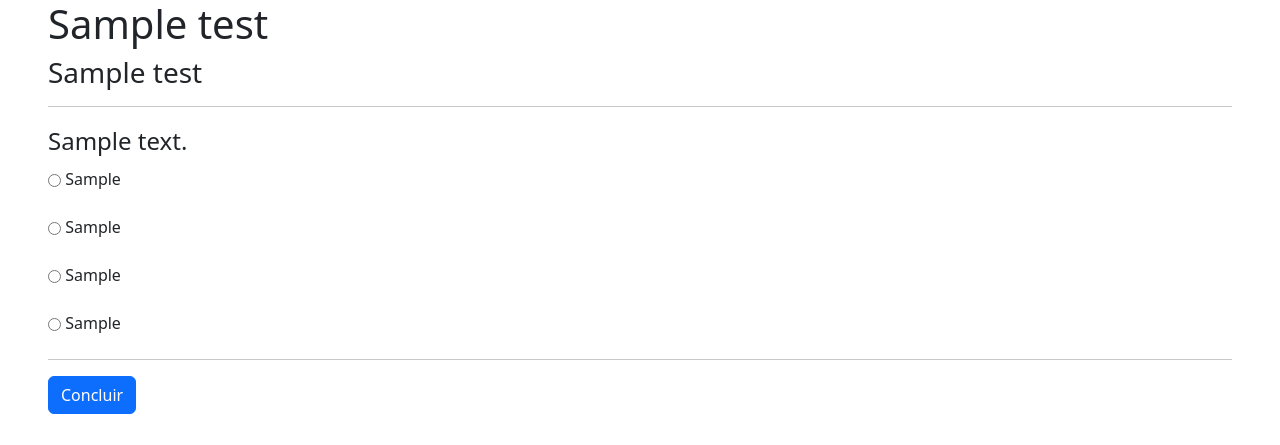
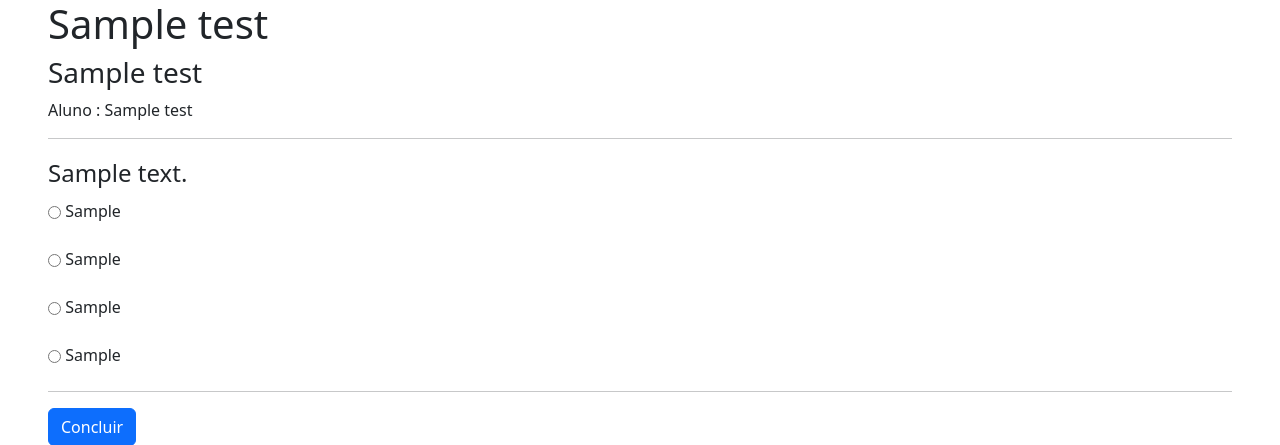
Before and after one commit to Rafael-Benicio/django_prova_fundamental, a Django app: template school_test/templates/school_test/test.html in a window 1280 px wide. Shown: the top 445 px of the page. Run offline with Django 5.2, Linux system fonts and the light colour scheme; the template is opened without the code that fills it: most values are stand-ins (such as "Sample title", 1, 10 or a date in 2020); parts of the project's set-up code (start-up, migrations or seed data) failed here and were passed over.

Commit message:
feat : Adiciona nome do Aluno na prova

```diff
--- a/school_test/asset/build_and_calculate.py
+++ b/school_test/asset/build_and_calculate.py
@@ -45,6 +45,7 @@ def build_list_of_tests(id_student:int)-> list[dict]:
 def build_student_test(id_student:int,id_test:int)->dict:
      questions=[]
      student_test=ReadyTest.objects.get(id=int(id_test))
+     student=Student.objects.get(id=id_student)
 
      id_from_question_and_readytest=TestQuestions.objects.filter(id_test=id_test)
      for testquestion_object in id_from_question_and_readytest:
@@ -53,6 +54,7 @@ def build_student_test(id_student:int,id_test:int)->dict:
      test={'name':student_test.test_name, }
      test['id_student']=id_student
      test['id_test']=id_test
+     test['name_student']=f"{student.first_name} {student.last_name}"
      test['subject']=student_test.subject
      test['questions']=questions
      return test
--- a/school_test/templates/school_test/test.html
+++ b/school_test/templates/school_test/test.html
@@ -11,6 +11,9 @@ integrity="sha384-T3c6CoIi6uLrA9TneNEoa7RxnatzjcDSCmG1MXxSR1GAsXEV/Dwwykc2MPK8M2
      <div class="mx-5">
           <h1>{{test.name}}</h1>
           <h3>{{test.subject}}</h3>
+          <div>
+               <p>Aluno : {{test.name_student}}</p>
+          </div>
           <form action="{% url 'school_test:result' %}" method="post">
                </fieldset>
                     <input type="hidden" id="id_studet" name="id_student" value="{{test.id_student}}">
```
